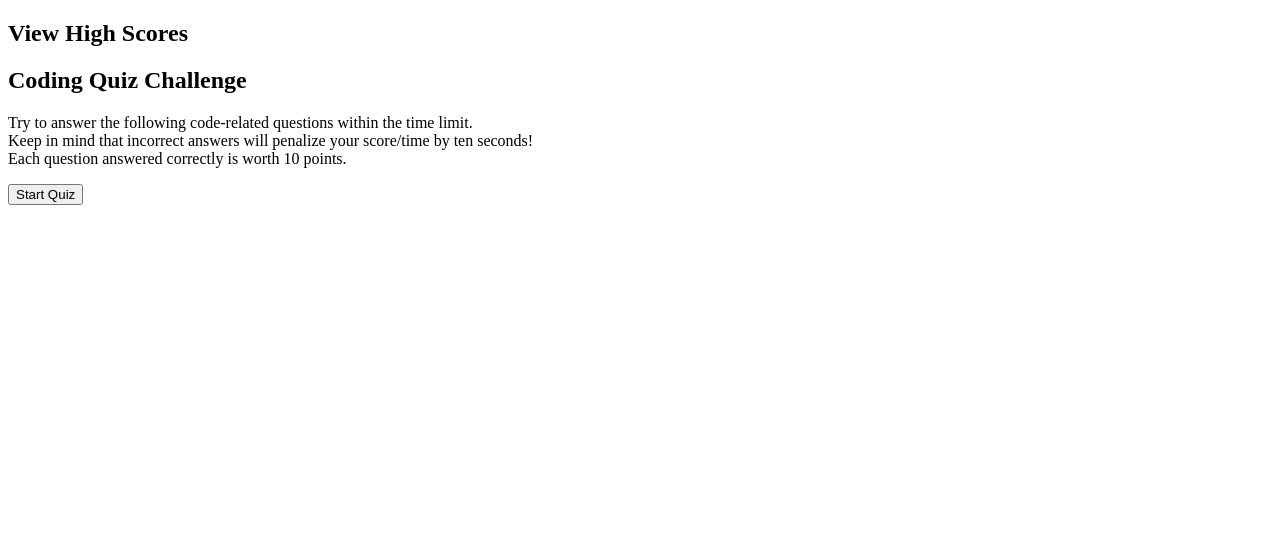
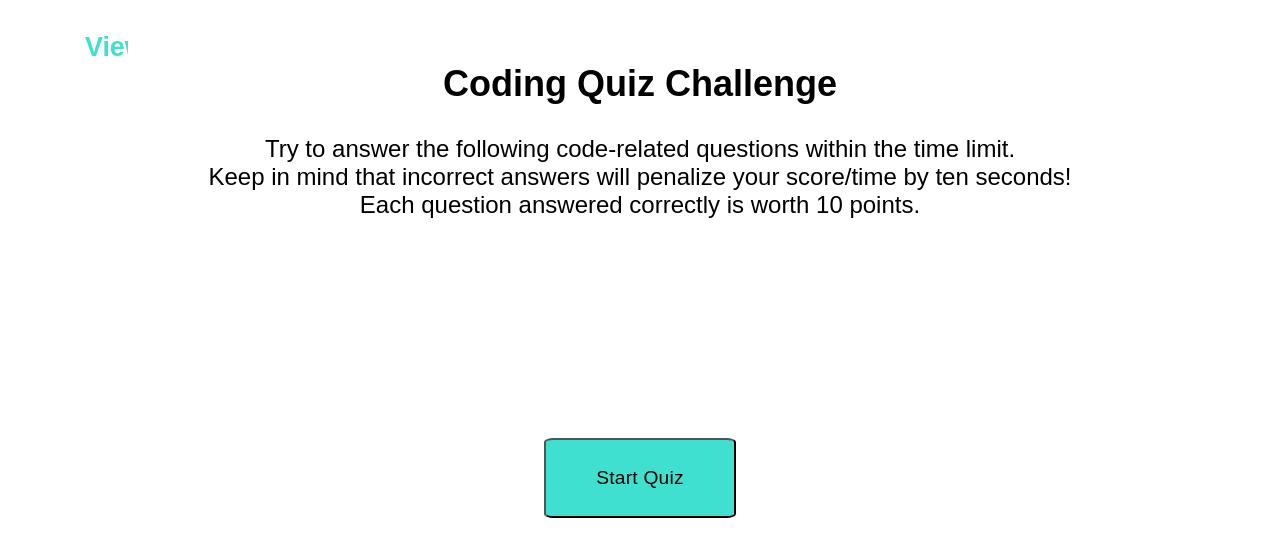
Before and after one commit to Samdemarco/fullstackQuiz, a plain HTML site: page index.html in a window 1280 px wide. Drawn offline with Linux system fonts and the light colour scheme; the site is published under a folder, as on GitHub Pages, so addresses that start at the root find nothing.

Commit message:
Update index.html

```diff
--- a/index.html
+++ b/index.html
@@ -5,7 +5,7 @@
   <title>Full Stack Quiz</title>
   <meta charset="UTF-8" />
   <meta name="viewport" content="width=device-width, initial-scale=1" />
-  <link rel="stylesheet" type="text/css" href="/Assets/css/style.css"/>
+  <link rel="stylesheet" type="text/css" href="Assets/css/style.css"/>
 </head>
 
 <body>
```
